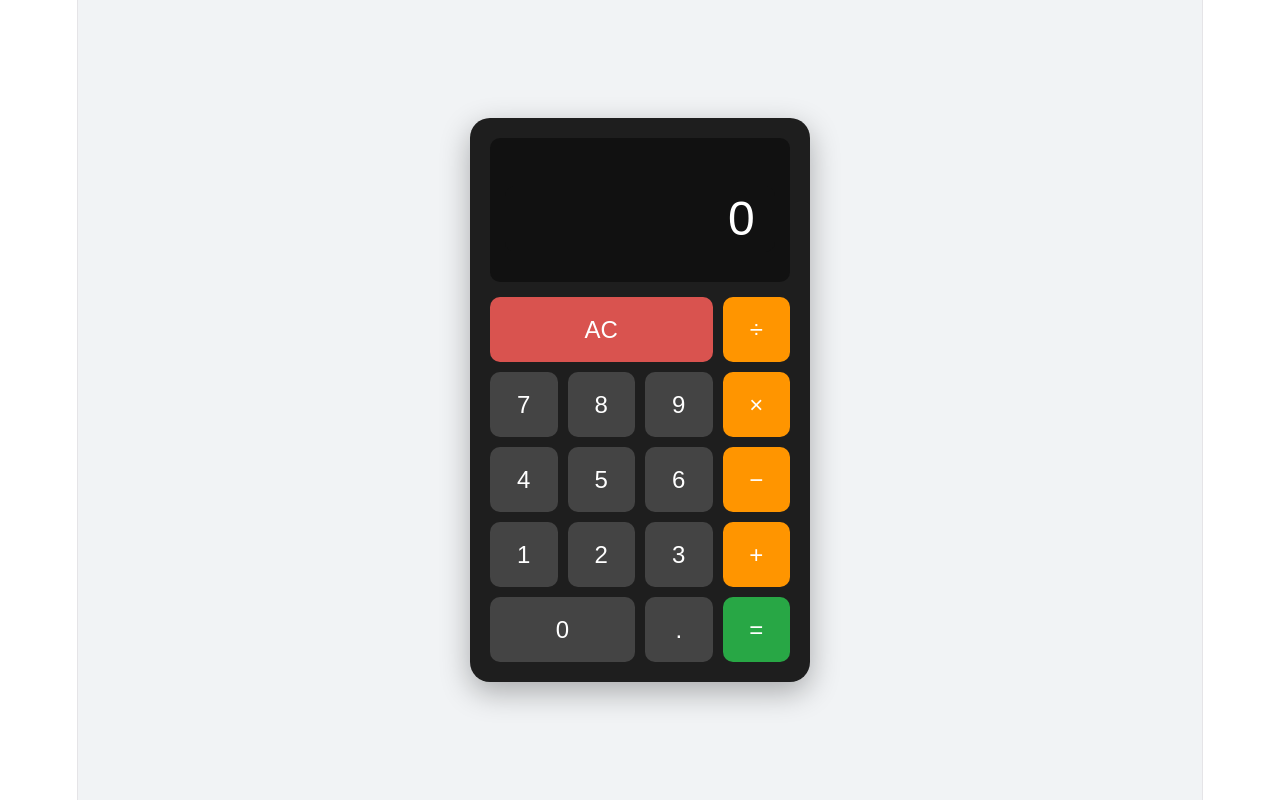
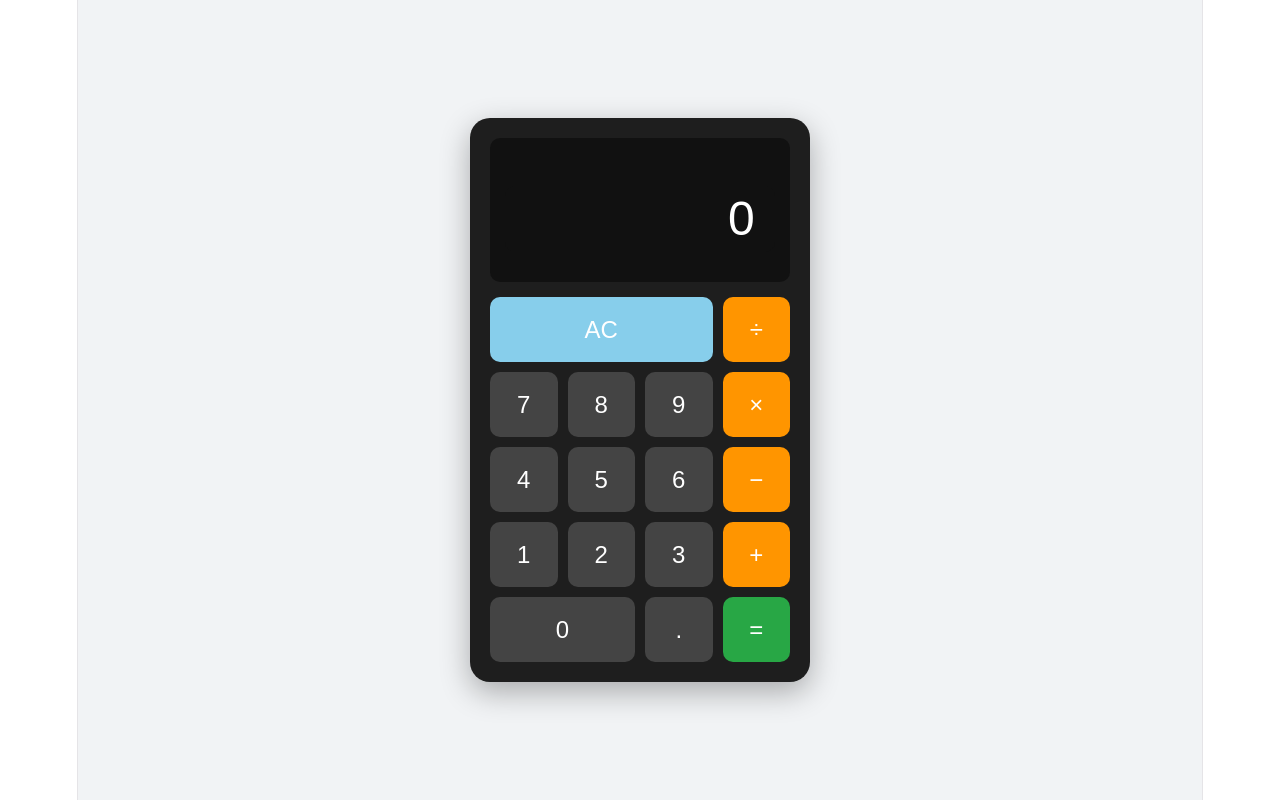
Before and after one commit to chandanams19/calaculator, a React (Vite) app: page / in a window 1280 px wide. Built offline with nearby package versions, Linux system fonts and the light colour scheme.

Commit message:
color-change-code

```diff
--- a/src/App.css
+++ b/src/App.css
@@ -77,7 +77,7 @@ button:active {
 
 .clear {
   grid-column: span 3;
-  background: #d9534f;
+  background: skyblue;
 }
 
 .clear:hover {
```
